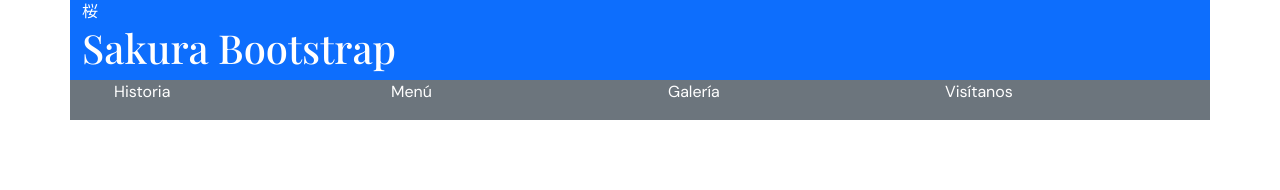
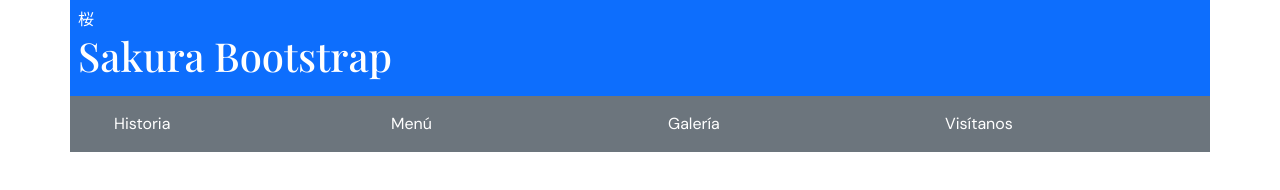
Before and after one commit to salcarivan/SakuraBootStrap, a plain HTML site: page index.html in a window 1280 px wide. Drawn offline with nearby package versions, Linux system fonts and the light colour scheme; a web font is replaced by a local one.

Commit message:
Cambios al padding

```diff
--- a/index.html
+++ b/index.html
@@ -17,11 +17,11 @@
 <body>
     <div class="container">
         <div class="row">
-            <header id="header" class="col-12 bg-primary text-white">
+            <header id="header" class="col-12 bg-primary text-white p-2 pl-5">
                 <span>&#x685C;</span>
                 <h1>Sakura <span>Bootstrap</span></h1>
             </header>
-            <nav id="menu" class="col-12 bg-secondary text-white n">
+            <nav id="menu" class="col-12 bg-secondary text-white pt-3">
                 <ul class="row">
                     <li class="col"><a href="#historia">Historia</a></li>
                     <li class="col"><a href="#menu">Menú</a></li>
```
